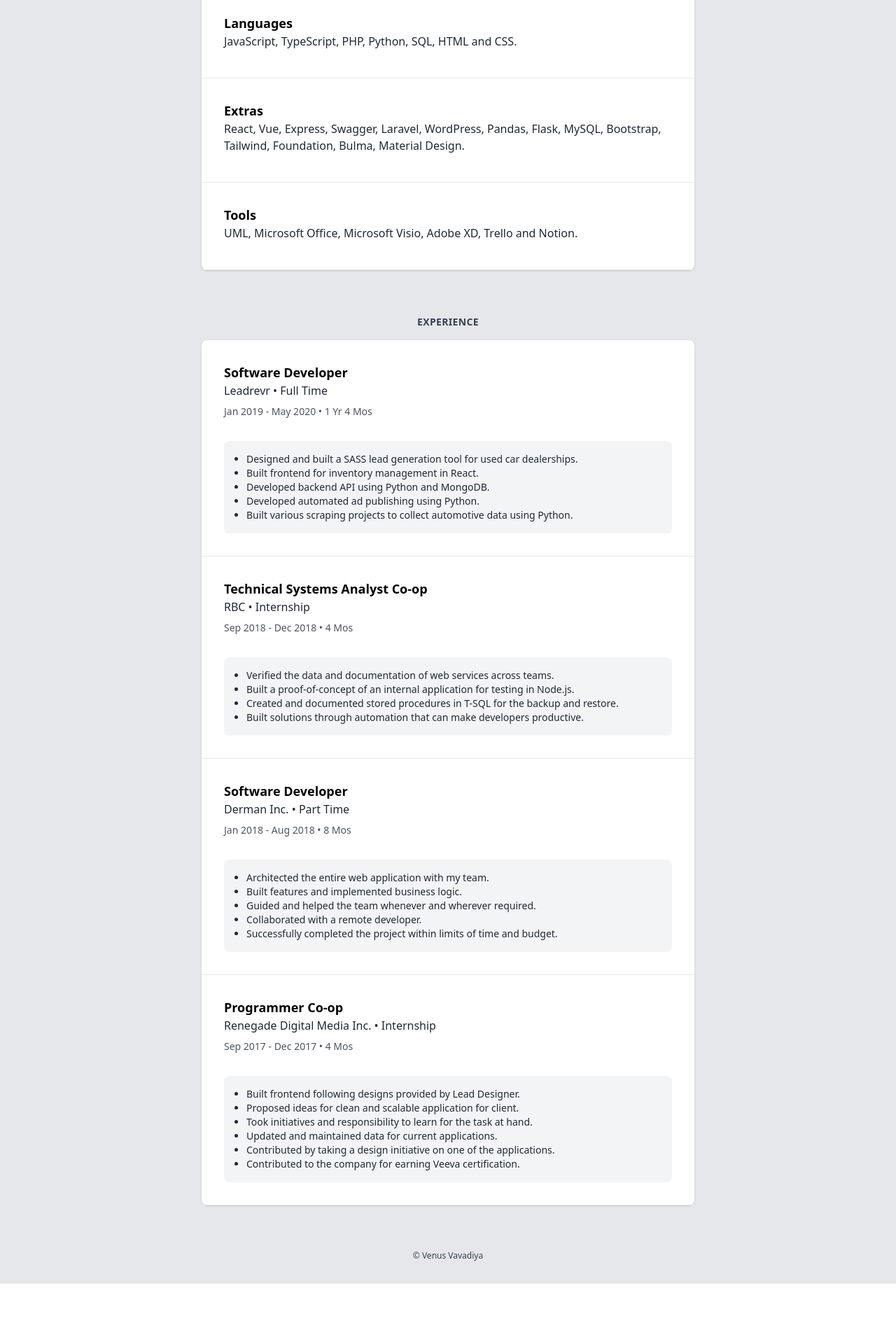
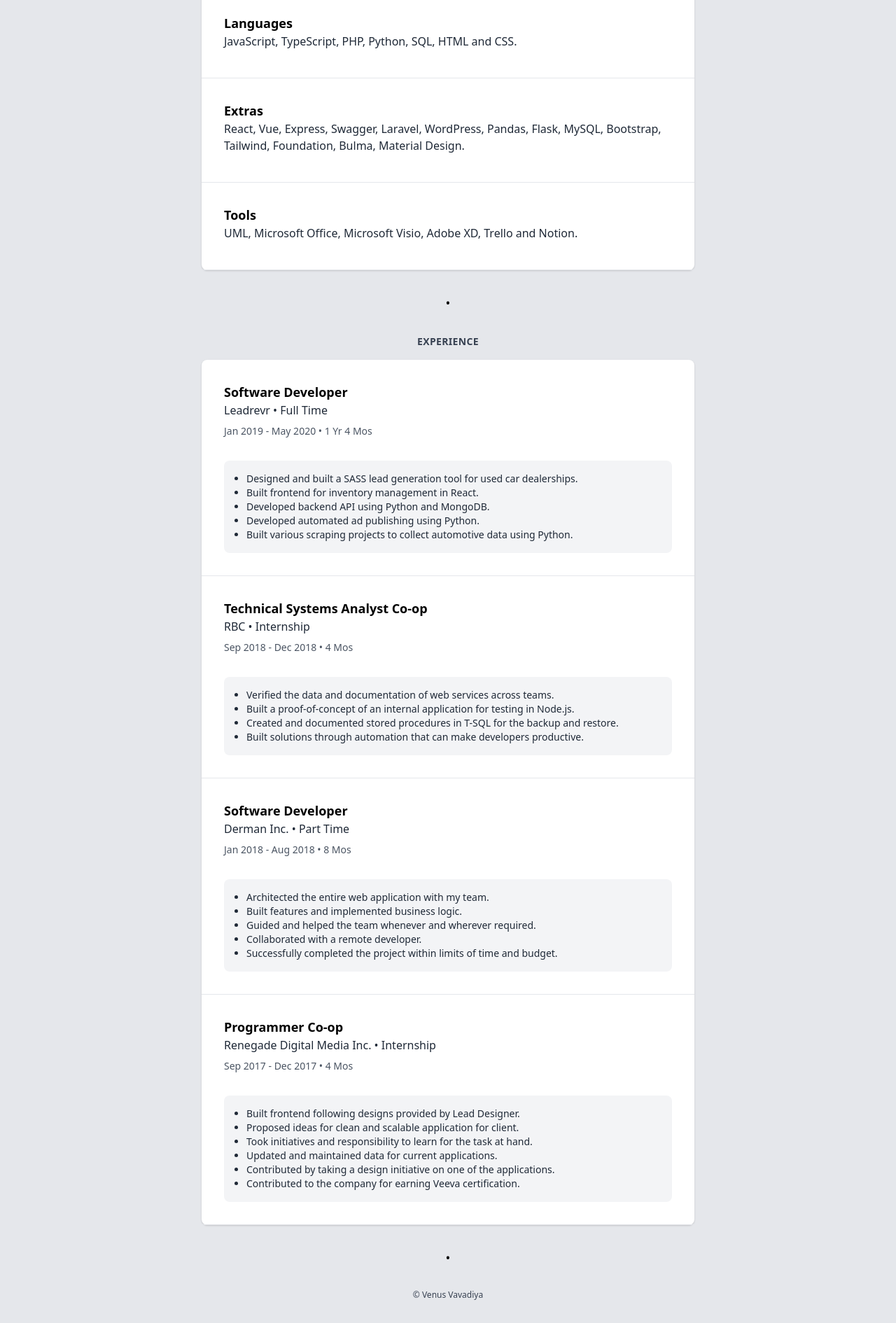
Before and after one commit to venusvavadiya/venusvavadiya.github.io, a Next.js app: page / in a window 1280 px wide. Shown: the part 790-2680 px from the top of the page at 70% size. Before the commit the page ends 2624 px from the top, so only its background shows below. Built offline with nearby package versions, Linux system fonts and the light colour scheme.

Commit message:
Saperator added

```diff
--- a/pages/index.jsx
+++ b/pages/index.jsx
@@ -12,7 +12,12 @@ const IndexPage = () => (
     <Saperator />
 
     <Skills />
+
+    <Saperator />
+
     <Experience />
+
+    <Saperator />
 
   </PageLayout>
 );
```
